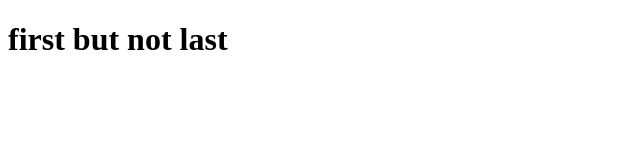
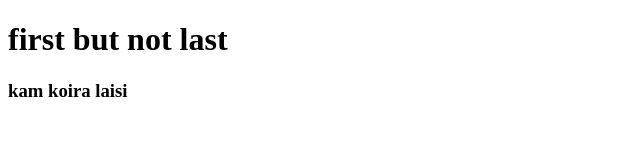
Before and after one commit to MMhabib/1st-website, a plain HTML site: page index.html in a window 1280 px wide. Shown: the whole page, without its empty margins (0-640 px from the left). Drawn offline with Linux system fonts and the light colour scheme.

Commit message:
learnes something

```diff
--- a/index.html
+++ b/index.html
@@ -7,5 +7,6 @@
 </head>
 <body>
     <h1>first but not last</h1>
+    <h3>kam koira laisi</h3>
 </body>
 </html>
```
